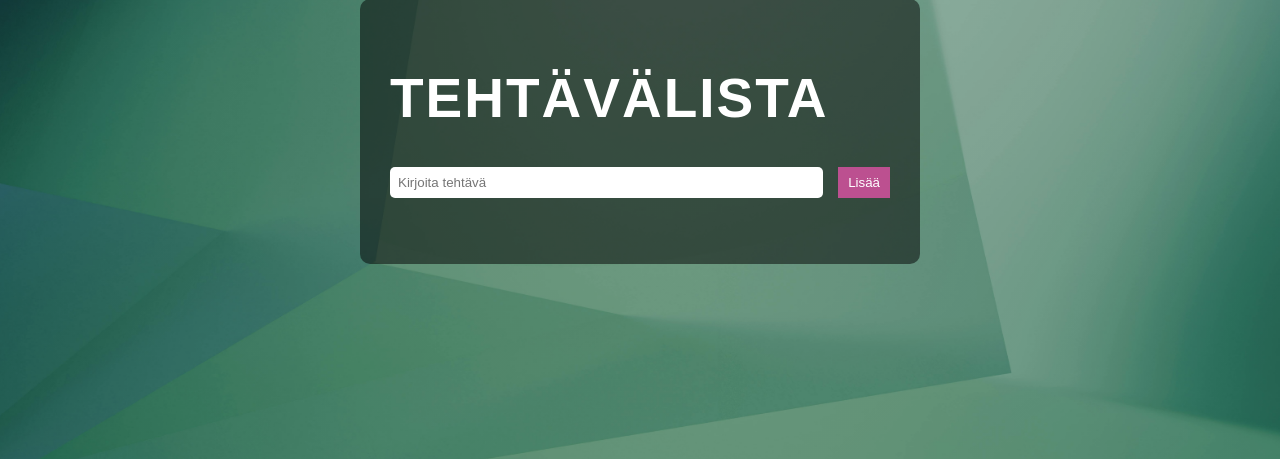
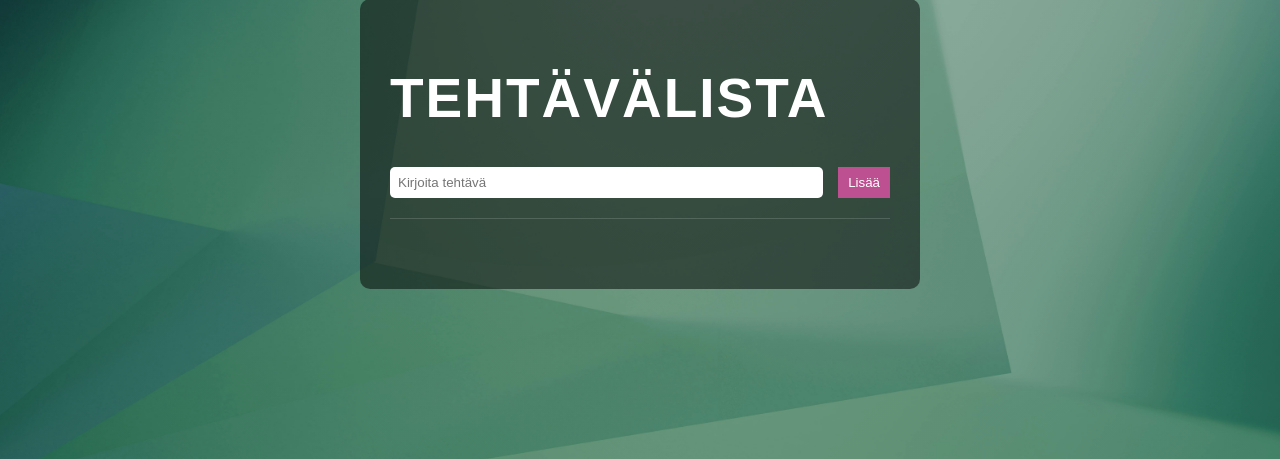
Before and after one commit to cruelruins/todo_project, a Flask app: page / in a window 1280 px wide. Shown: the part 141-600 px from the top of the page. Run offline with Flask 3, Linux system fonts and the light colour scheme.

Commit message:
Update style.css

```diff
--- a/static/style.css
+++ b/static/style.css
@@ -41,6 +41,7 @@ li {
   color: white;
   padding: 10px 12px;
   border-radius: 8px;
+  transition: background-color 0.2s ease;
 }
 
 li:hover {
@@ -75,6 +76,9 @@ h1 {
 form {
   display: flex;
   gap: 10px;
+  margin-bottom: 20px;
+  padding-bottom: 20px;
+  border-bottom: 1px solid rgba(255,255,255,0.15);
 }
 
 form button {
```
